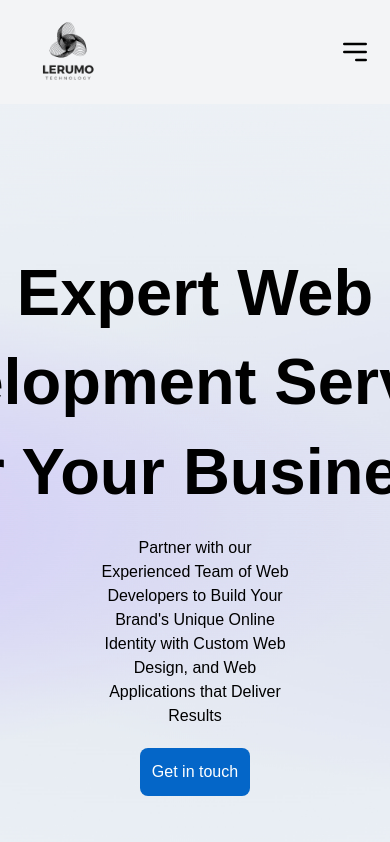
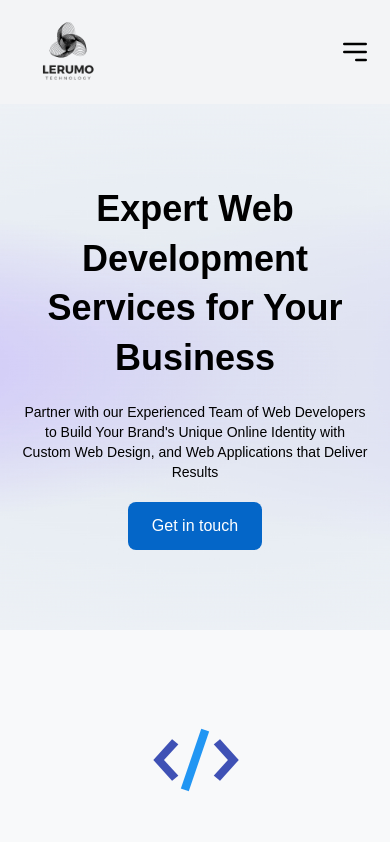
Before and after one commit to rorisangputu/lerumoweb, a React (Vite) app: page / in a window 390 px wide. Shown: the top 842 px of the page. Built offline with nearby package versions, Linux system fonts and the light colour scheme.

Commit message:
making hero mobile responsive

```diff
--- a/src/Components/Hero/Hero.jsx
+++ b/src/Components/Hero/Hero.jsx
@@ -4,13 +4,13 @@ import Button from "../Button"
 const Hero = () => {
     return (
         <section className="hero-bg">
-            <div className="w-[90%] mx-auto py-36 flex flex-col
+            <div className="w-[90%] mx-auto py-20 lg:py-36 flex flex-col
                     justify-center items-center gap-5 text-center">
-                <h1 className="text-[65px] !leading-snug font-bold
-                    w-[700px]">
+                <h1 className="text-4xl md:text-5xl lg:text-[65px] !leading-snug font-bold
+                    lg:w-[700px]">
                     Expert Web Development Services for Your Business
                 </h1>
-                <p className="w-[55%] font-light">
+                <p className="text-sm md:text-md lg:w-[55%] lg:text-xl font-light">
                     Partner with our Experienced Team of Web Developers
                     to Build Your Brand&apos;s Unique Online Identity with Custom
                     Web Design, and Web Applications that Deliver Results
@@ -18,7 +18,7 @@ const Hero = () => {
                 <Button
                     title="Get in touch"
                     styles="bg-blue
-                    text-white rounded-lg p-3 hover:bg-[#3880c9]
+                    text-white rounded-lg text-md md:text-lg px-6 py-3 md:py-4 hover:bg-[#3880c9]
                     hover:scale-105 duration-200"
                 />
             </div>
```
